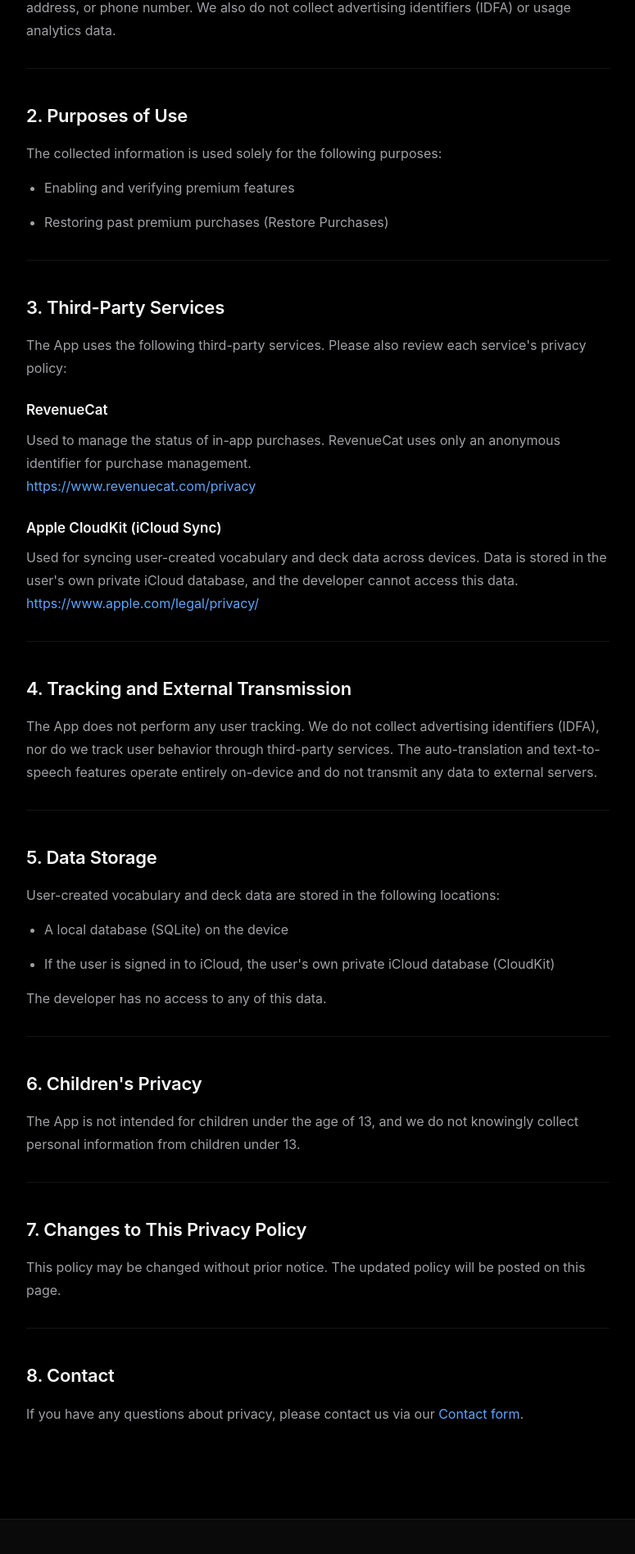
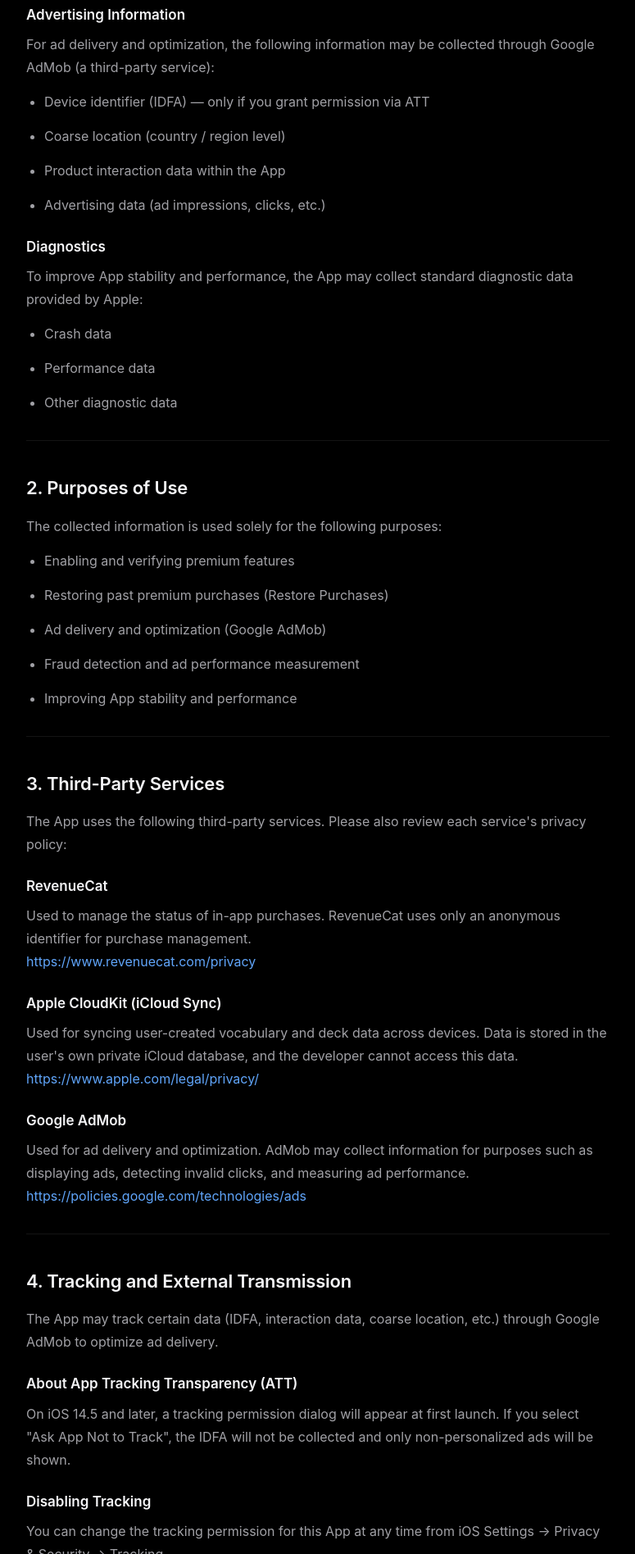
Before and after one commit to holidayygit/vocabnote, a plain HTML site: page en/privacy/index.html in a window 1280 px wide. Shown: the part 638-2534 px from the top of the page at 82% size, without its empty margins (252-1027 px from the left). Drawn offline with Linux system fonts and the light colour scheme.

Commit message:
Update privacy policy for ads

```diff
--- a/en/privacy/index.html
+++ b/en/privacy/index.html
@@ -38,14 +38,33 @@
       <hr />
 
       <h2>1. Information We May Collect</h2>
-      <p>The App collects only the following information.</p>
+      <p>The App may collect the following information. None of this information is linked to personally identifiable information such as your name, email address, or phone number.</p>
+
       <h3>Purchase Information</h3>
       <p>
         To manage the status of premium features (a one-time, non-consumable in-app purchase), the App retrieves your in-app purchase history through Apple StoreKit. This is processed via Apple's StoreKit framework and RevenueCat (a third-party service), and is used solely to verify your purchase status.
       </p>
+
+      <h3>Advertising Information</h3>
       <p>
-        The App does not collect any personally identifiable information such as your name, email address, or phone number. We also do not collect advertising identifiers (IDFA) or usage analytics data.
+        For ad delivery and optimization, the following information may be collected through Google AdMob (a third-party service):
       </p>
+      <ul>
+        <li>Device identifier (IDFA) — only if you grant permission via ATT</li>
+        <li>Coarse location (country / region level)</li>
+        <li>Product interaction data within the App</li>
+        <li>Advertising data (ad impressions, clicks, etc.)</li>
+      </ul>
+
+      <h3>Diagnostics</h3>
+      <p>
+        To improve App stability and performance, the App may collect standard diagnostic data provided by Apple:
+      </p>
+      <ul>
+        <li>Crash data</li>
+        <li>Performance data</li>
+        <li>Other diagnostic data</li>
+      </ul>
 
       <hr />
 
@@ -54,6 +73,9 @@
       <ul>
         <li>Enabling and verifying premium features</li>
         <li>Restoring past premium purchases (Restore Purchases)</li>
+        <li>Ad delivery and optimization (Google AdMob)</li>
+        <li>Fraud detection and ad performance measurement</li>
+        <li>Improving App stability and performance</li>
       </ul>
 
       <hr />
@@ -70,12 +92,31 @@
         Used for syncing user-created vocabulary and deck data across devices. Data is stored in the user's own private iCloud database, and the developer cannot access this data.<br />
         <a href="https://www.apple.com/legal/privacy/" target="_blank" rel="noopener">https://www.apple.com/legal/privacy/</a>
       </p>
+      <h3>Google AdMob</h3>
+      <p>
+        Used for ad delivery and optimization. AdMob may collect information for purposes such as displaying ads, detecting invalid clicks, and measuring ad performance.<br />
+        <a href="https://policies.google.com/technologies/ads" target="_blank" rel="noopener">https://policies.google.com/technologies/ads</a>
+      </p>
 
       <hr />
 
       <h2>4. Tracking and External Transmission</h2>
       <p>
-        The App does not perform any user tracking. We do not collect advertising identifiers (IDFA), nor do we track user behavior through third-party services. The auto-translation and text-to-speech features operate entirely on-device and do not transmit any data to external servers.
+        The App may track certain data (IDFA, interaction data, coarse location, etc.) through Google AdMob to optimize ad delivery.
+      </p>
+
+      <h3>About App Tracking Transparency (ATT)</h3>
+      <p>
+        On iOS 14.5 and later, a tracking permission dialog will appear at first launch. If you select "Ask App Not to Track", the IDFA will not be collected and only non-personalized ads will be shown.
+      </p>
+
+      <h3>Disabling Tracking</h3>
+      <p>
+        You can change the tracking permission for this App at any time from iOS Settings → Privacy &amp; Security → Tracking.
+      </p>
+
+      <p>
+        Note that the auto-translation and text-to-speech features operate entirely on-device and do not transmit any data to external servers.
       </p>
 
       <hr />
```
Also changed, not shown: en/index.html (+5 -2 lines), index.html (+1 -1 lines), privacy/index.html (+44 -3 lines).
